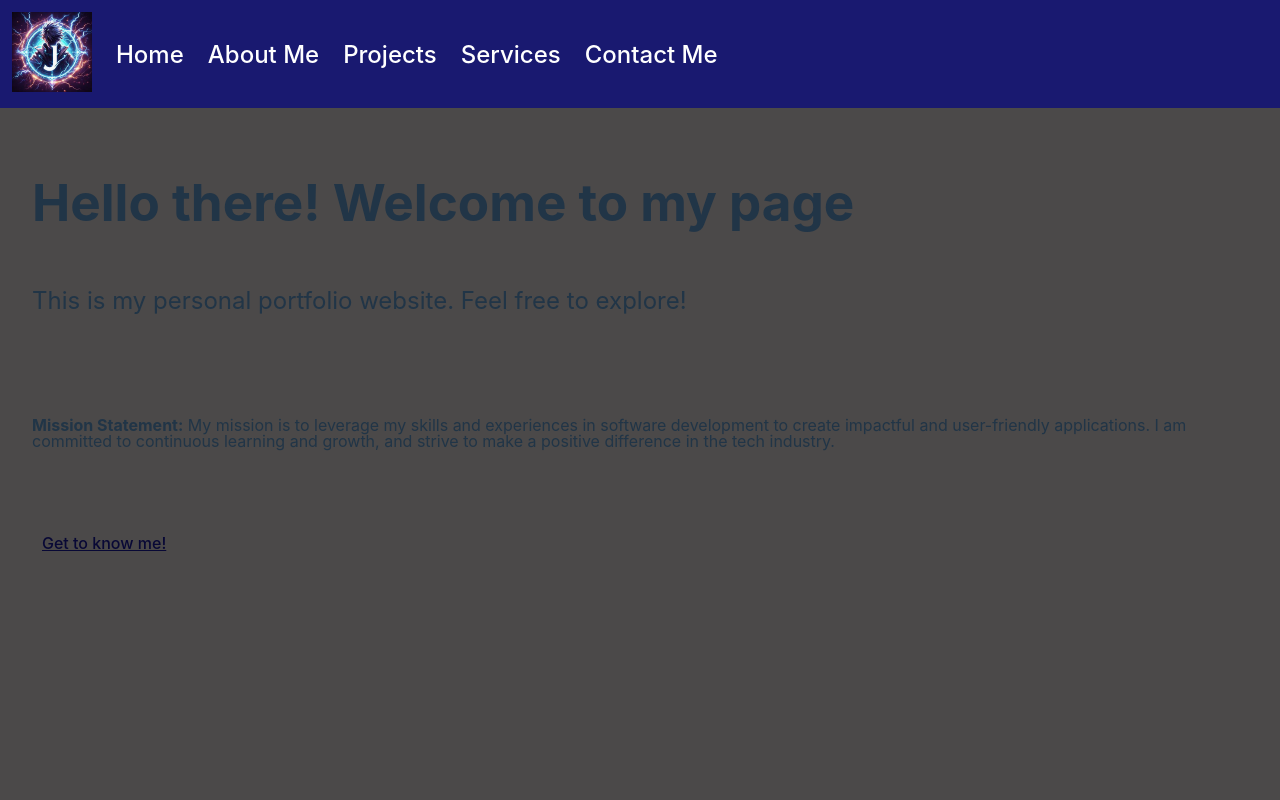
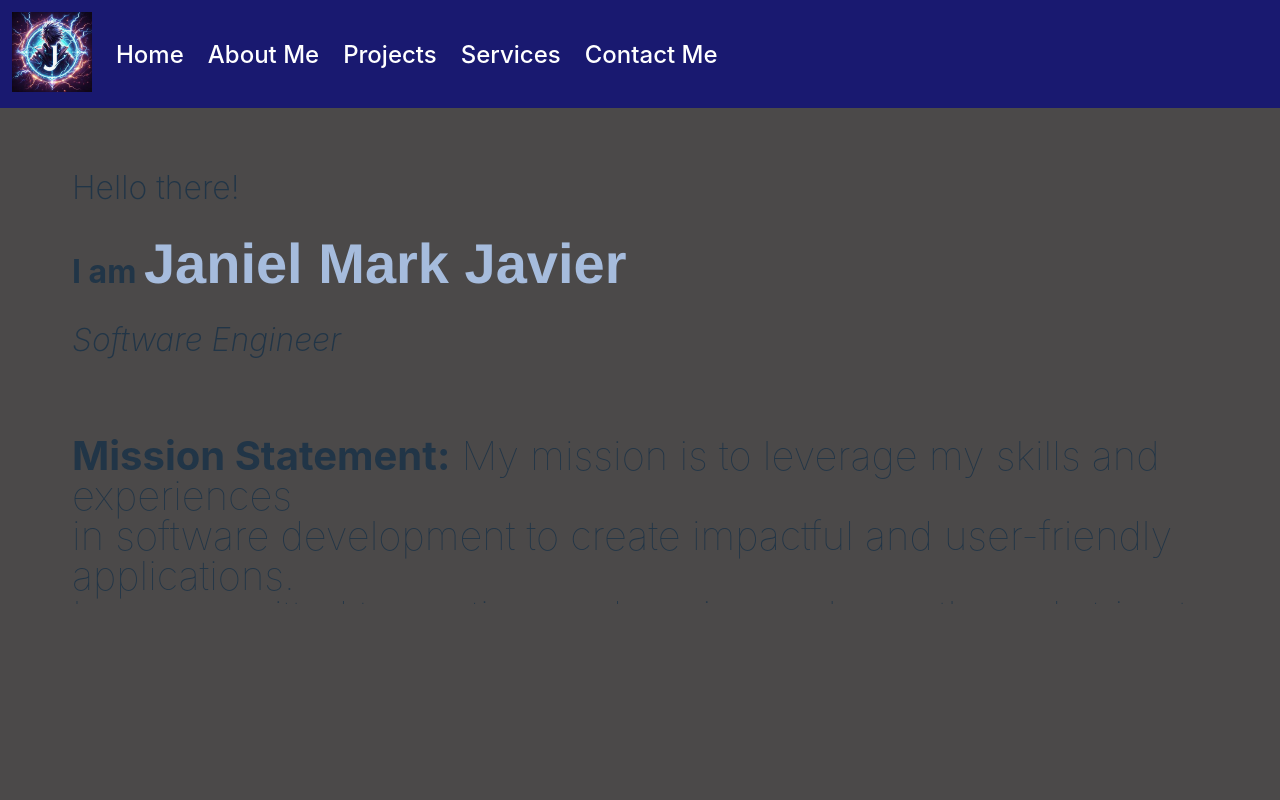
Before and after one commit to dyeyniyel/assignment1-portfolio, a React (Vite) app: page / in a window 1280 px wide. Shown: the top 800 px of the page. Built offline with nearby package versions, Linux system fonts and the light colour scheme.

Commit message:
Update Homepage formatting, texts, etc

```diff
--- a/components/Home.jsx
+++ b/components/Home.jsx
@@ -1,15 +1,26 @@
 import { Link } from 'react-router-dom';
+import '../src/home.css'
 
 export default function Home() {
-	return (
-		<>
-			<h1 className="welcome-text">Hello there! Welcome to my page</h1>
-			<p className="portfolio-intro">This is my personal portfolio website. Feel free to explore!</p>
-			<p className="mission-statement">
-				<strong>Mission Statement:</strong> My mission is to leverage my skills and experiences in software development to create impactful and user-friendly applications. I am committed to continuous learning and growth, and strive to make a positive difference in the tech industry.
+	return <>
+
+<section id="intro">
+          <div className="homeIntro">
+          <span className="homeHello">Hello there!</span><br/>
+          <span className="introText">I am <span className="introName">Janiel Mark Javier</span>
+
+          <br/><br/><span className="jobTitle">Software Engineer</span></span>
+		  <p className="mission-statement">
+				<strong>Mission Statement:</strong> My mission is to leverage my skills and experiences
+				<br/> in software development to create impactful and user-friendly applications.
+				<br/> I am committed to continuous learning and growth, and strive to make a
+				<br/> positive difference in the tech industry.
 			</p>
-			<Link className="get-to-know-me-link" to="/about">Get to know me!</Link>
-		</>
+	 <Link className="get-to-know-me-link" to="/about">Get to know me!</Link>
 
-	)
+          </div>
+
+     </section>
+
+	 </>
 }
--- a/index.html
+++ b/index.html
@@ -4,7 +4,8 @@
     <meta charset="UTF-8" />
     <link rel="icon" type="image/svg+xml" href="/vite.svg" />
     <meta name="viewport" content="width=device-width, initial-scale=1.0" />
-    <title>TestSite</title>
+    <title>Janiel Mark Javier</title>
+   <!-- put google font embed code -->
   </head>
   <body>
     <div id="root"></div>
--- a/src/App.css
+++ b/src/App.css
@@ -76,8 +76,17 @@ Main
 .input-container {
   display: flex;
   flex-direction: column;
-  margin-bottom: 35px;
+  margin-bottom: 15px;
+
 }
+
+.input-container input{
+    height: 35px; /* Adjust as needed */
+}
+.input-container textarea{
+  height: 100px; /* Adjust as needed */
+}
+
 
 label {
   margin-bottom: 5px;
@@ -108,12 +117,6 @@ label {
   margin-top: 80px;
 }
 
-.get-to-know-me-link {
-  display: block;
-  margin-top: 60px;
-  color: #080835;
-  text-decoration: underline;
-}
 
 .page-title {
   font-size: 44px;
@@ -125,7 +128,7 @@ label {
 
   border: 3px solid black;
   padding: 10px; /* Reduced padding */
-  margin: 10px;
+  margin: 20px;
   display: inline-block; /* This will make the div only as wide as its contents */
   width: fit-content; /* This will allow the div to shrink to the width of its contents */
   height: fit-content;
--- /dev/null
+++ b/src/home.css
@@ -0,0 +1,52 @@
+@import url('https://fonts.googleapis.com/css2?family=Roboto&display=swap');
+
+#intro {
+    height: calc(100vh -3em);
+    width: 100vw;
+    max-width: 75em;
+    margin: 0 auto;
+    overflow: hidden;
+    position: relative;
+    font-size:medium;
+    }
+
+.homeIntro {
+    height: 50vh;
+    width: 100vw;
+    padding: 1em;
+    font-size: 2em;
+    font-weight: 700;
+    display: flex;
+    flex-direction: column;
+    justify-content: flex-start;
+}
+
+.homeHello {
+    font-size: 1em;
+    font-weight:200;
+
+}
+
+.introName {
+    color: rgb(166, 188, 221);
+    font-size:1.75em;
+    font-family:'Franklin Gothic Medium', 'Arial Narrow', Arial, sans-serif
+}
+
+.jobTitle {
+    font-size: 1em;
+    font-weight: 200;
+    font-style: italic;
+}
+
+.mission-statement {
+    font-size:40px;
+    font-weight: 100;
+}
+
+.get-to-know-me-link {
+    display: block;
+    margin-top: 60px;
+    color: #4c75de;
+    text-decoration: underline;
+  }
--- a/src/index.css
+++ b/src/index.css
@@ -38,7 +38,7 @@ button {
   font-size: 1em;
   font-weight: 500;
   font-family: inherit;
-  background-color: #1a1a1a;
+  background-color: #1b3577;
   cursor: pointer;
   transition: border-color 0.25s;
 }
```
